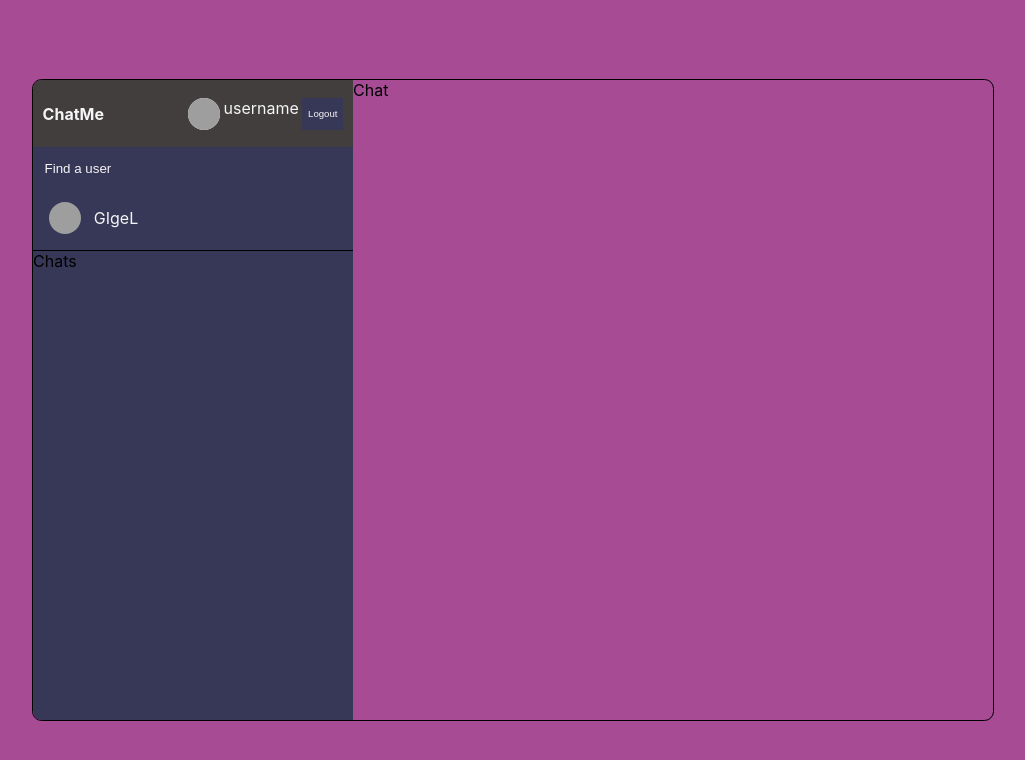
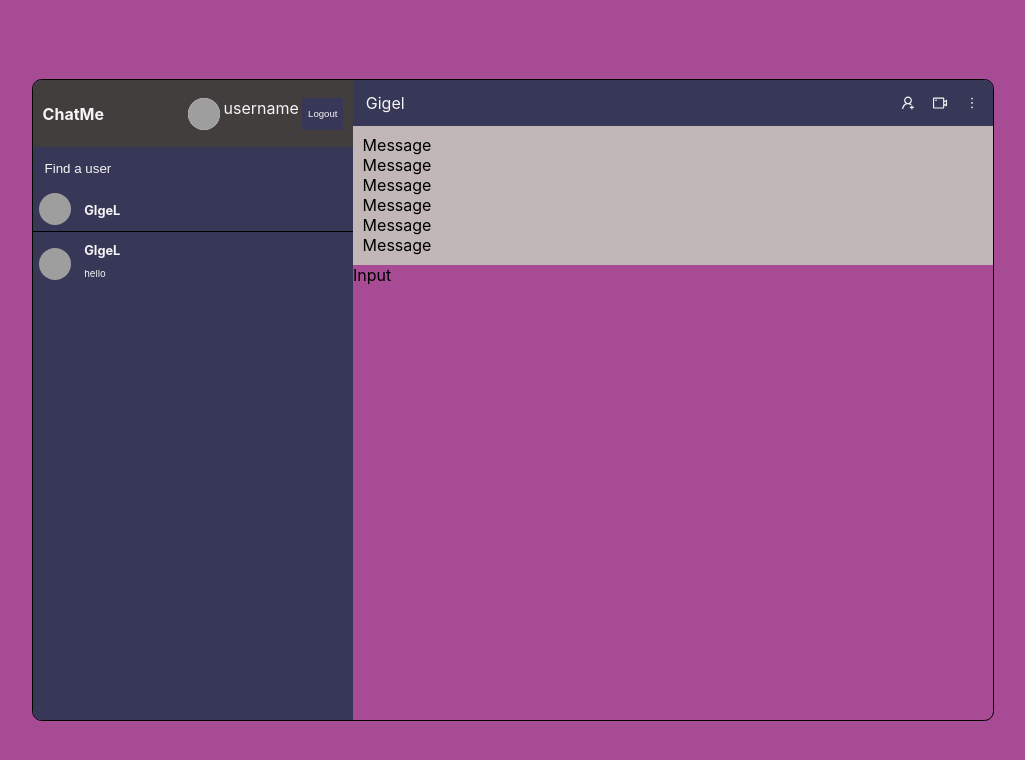
Before and after one commit to Vivy/chat-react, a React (Create React App) app: page / in a window 1280 px wide. Shown: the top 760 px of the page, without its empty margins (127-1152 px from the left). Built offline with nearby package versions, Linux system fonts and the light colour scheme; grey boxes are pictures that could not be loaded.

Commit message:
feat: chat and chats added, started with message

```diff
--- a/src/component/chat/chat.jsx
+++ b/src/component/chat/chat.jsx
@@ -1,5 +1,26 @@
+import {
+  AiOutlineUserAdd,
+  AiOutlineVideoCamera,
+  AiOutlineMore,
+} from 'react-icons/ai';
+import Input from '../input/input';
+import Messages from '../messages/messages';
+
 const Chat = () => {
-  return <div className='chat'>Chat</div>;
+  return (
+    <div className='chat'>
+      <div className='chatInfo'>
+        <span>Gigel</span>
+        <div className='chatIcons'>
+          <AiOutlineUserAdd />
+          <AiOutlineVideoCamera />
+          <AiOutlineMore />
+        </div>
+      </div>
+      <Messages />
+      <Input />
+    </div>
+  );
 };
 
 export default Chat;
--- a/src/component/chats/chats.jsx
+++ b/src/component/chats/chats.jsx
@@ -1,5 +1,18 @@
 const Chats = () => {
-  return <div className='chats'>Chats</div>;
+  return (
+    <div className='chats'>
+      <div className='userChat'>
+        <img
+          src='https://images.pexels.com/photos/14589717/pexels-photo-14589717.jpeg?auto=compress&cs=tinysrgb&w=600&lazy=load'
+          alt=''
+        />
+        <div className='userChatInfo'>
+          <span>GIgeL</span>
+          <p>hello</p>
+        </div>
+      </div>
+    </div>
+  );
 };
 
 export default Chats;
--- a/src/component/input/input.jsx
+++ b/src/component/input/input.jsx
@@ -1,5 +1,5 @@
 const Input = () => {
-  return <div>Input</div>;
+  return <div className='input'>Input</div>;
 };
 
 export default Input;
--- /dev/null
+++ b/src/component/messages/messages.jsx
@@ -0,0 +1,16 @@
+import Message from '../message/message';
+
+const Messages = () => {
+  return (
+    <div className='messages'>
+      <Message />
+      <Message />
+      <Message />
+      <Message />
+      <Message />
+      <Message />
+    </div>
+  );
+};
+
+export default Messages;
--- a/src/style.scss
+++ b/src/style.scss
@@ -132,9 +132,11 @@
             }
           }
         }
+      }
+    }
     .userChat {
       display: flex;
-          padding: 1rem;
+      padding: 0.4rem;
       gap: 0.8rem;
       align-items: center;
       color: whitesmoke;
@@ -150,12 +152,41 @@
         border-radius: 50%;
         object-fit: cover;
       }
+      .userChatInfo {
+        span {
+          font-weight: bold;
+          font-size: 0.8rem;
+        }
+        p {
+          font-size: 0.6rem;
         }
       }
     }
 
     .chat {
       flex: 2;
+
+      .chatInfo {
+        background-color: rgb(55, 55, 87);
+        display: flex;
+        justify-content: space-between;
+        align-items: center;
+        padding: 0.8rem;
+        color: whitesmoke;
+      }
+
+      .chatIcons {
+        display: flex;
+        gap: 1rem;
+
+        svg {
+          cursor: pointer;
+        }
+      }
+      .messages {
+        background-color: rgb(193, 183, 183);
+        padding: 0.6rem;
       }
     }
   }
+}
```
Lines whose indentation alone changed are shown as unchanged.
